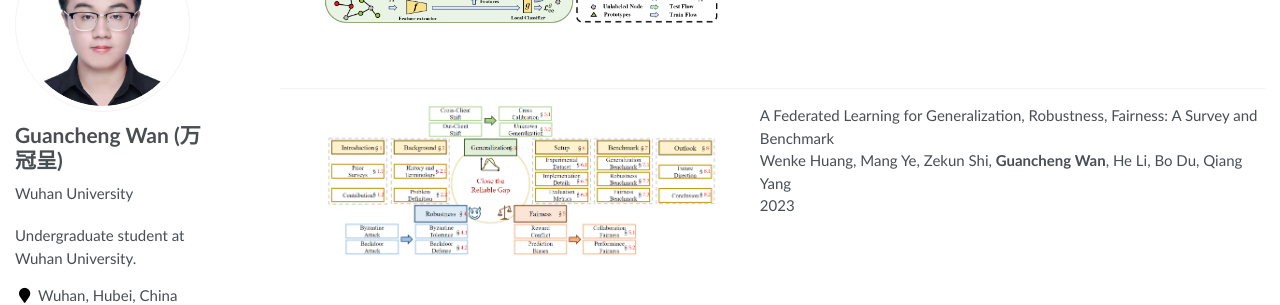
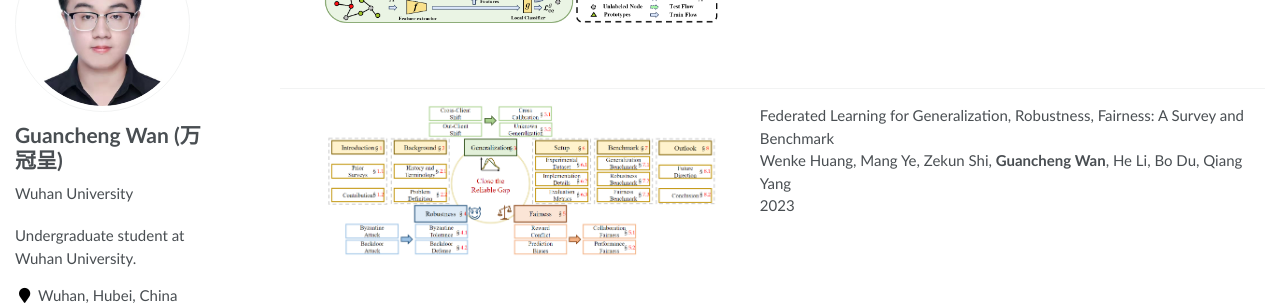
Before and after one commit to SuHui03/guanchengWan.github.io, a Jekyll site: the page built from _pages/about.md, in a window 1280 px wide and 900 px high, scrolled down 906 px. Shown: the part 154-459 px from the top of the window. Built offline with Jekyll 4.4.1, drawn with Linux system fonts in a browser that asks for light colours; formulas are drawn with MathJax 3.

```diff
--- a/_pages/about.md
+++ b/_pages/about.md
@@ -93,7 +93,7 @@ hspace="40" wspace="20" src="../images/fggp.png"></dt>
   <dt><img align="left" width="400"
 hspace="40" wspace="20" src="../images/flsurvey.png">
 </dt>
-  <dd>A Federated Learning for Generalization, Robustness, Fairness: A Survey and Benchmark</dd>
+  <dd>Federated Learning for Generalization, Robustness, Fairness: A Survey and Benchmark</dd>
   <dd>Wenke Huang, Mang Ye, Zekun Shi, <strong>Guancheng Wan</strong>, He Li, Bo Du, Qiang Yang</dd>
     <dd>2023</dd>
 </dl>
```
